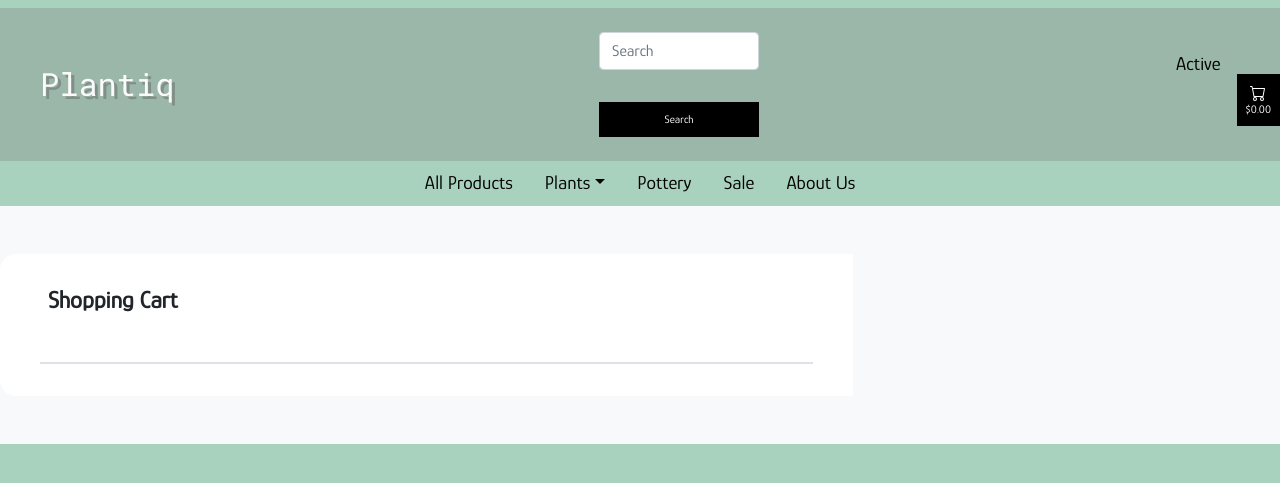
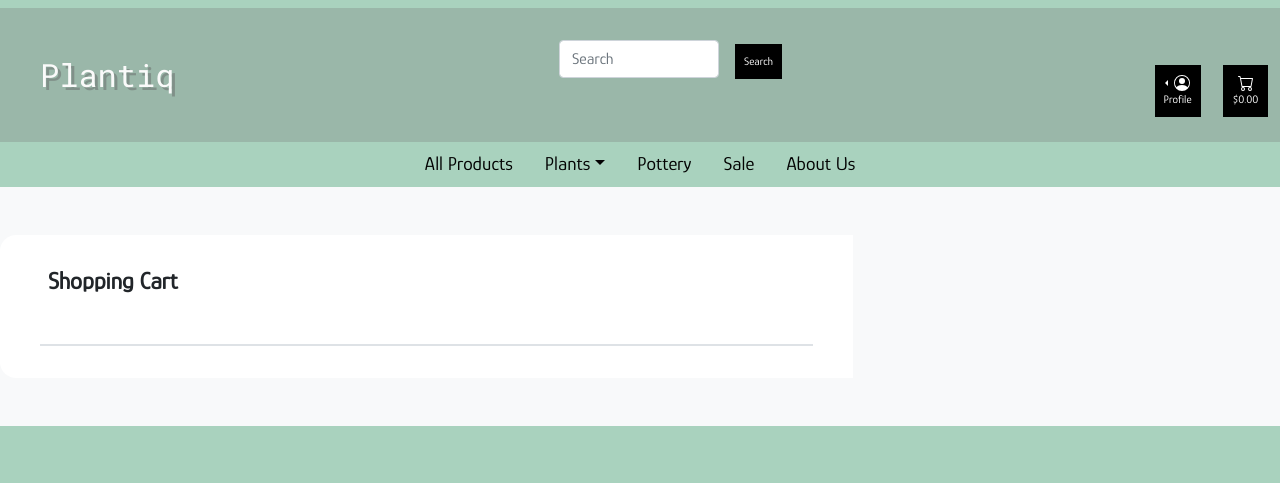
Before and after one commit to hddahdda/plant_ecommerce, a Django app: page /cart/ in a window 1280 px wide. Shown: the top 483 px of the page. Run offline with Django 3.2, Linux system fonts and the light colour scheme; some libraries are stand-ins or nearby versions.

Commit message:
Fixed issue in navbar, added profile icon

```diff
--- a/templates/base.html
+++ b/templates/base.html
@@ -47,15 +47,35 @@
   <div class="navbar-background">
     <nav class="navbar">
       <a class="navbar-brand" href="{% url 'home' %}">Plantiq</a>
-      <form method="GET" action="{% url 'products' %}" class="form-inline my-2 my-lg-0 search">
-        <input class="form-control mr-sm-2" name="q" type="search" placeholder="Search" aria-label="Search">
-        <button class="btn btn-outline-success my-2 my-sm-0" type="submit">Search</button>
+      <form method="GET" action="{% url 'products' %}" class="form-inline my-0 my-lg-2 search">
+        <div class="row">
+          <div class="col">
+            <input class="form-control mr-sm-2" name="q" type="search" placeholder="Search" aria-label="Search">
+          </div>
+          <div class="col">
+            <button class="btn btn-outline-success my-1" type="submit">Search</button>
+          </div>
+        </div>
       </form>
-      <ul class="nav">
-        <li class="nav-item">
-          <a class="nav-link active" href="#">Active</a>
-        </li>
-      <div class="navbar-cart">
+      <div class="row">
+        <div class="col-6">
+ <!-- Default dropstart button -->
+<div class="btn-group dropstart">
+  <button type="button" class="btn btn-secondary dropdown-toggle" data-bs-toggle="dropdown" aria-expanded="false">
+    <svg xmlns="http://www.w3.org/2000/svg" width="16" height="16" fill="currentColor" class="bi bi-person-circle" viewBox="0 0 16 16">
+      <path d="M11 6a3 3 0 1 1-6 0 3 3 0 0 1 6 0z"/>
+      <path fill-rule="evenodd" d="M0 8a8 8 0 1 1 16 0A8 8 0 0 1 0 8zm8-7a7 7 0 0 0-5.468 11.37C3.242 11.226 4.805 10 8 10s4.757 1.225 5.468 2.37A7 7 0 0 0 8 1z"/>
+    </svg>
+    <p class="my-0">
+    Profile
+  </p>
+  </button>
+  <ul class="dropdown-menu">
+    <!-- Dropdown menu links -->
+  </ul>
+</div>
+</div>
+      <div class="col-6">
         <a type="button" role="button" href="{% url 'cart' %}" class="btn btn-outline-success btn-lg">
           <svg xmlns="http://www.w3.org/2000/svg" width="16" height="16" fill="currentColor" class="bi bi-cart"
             viewBox="0 0 16 16">
@@ -72,9 +92,11 @@
         </p>
         </a>
       </div>
+    </div>
     </ul>
   </div>
   </nav>
+</div>
   <div class="container-fluid">
 
     <ul class="nav justify-content-center">
```
